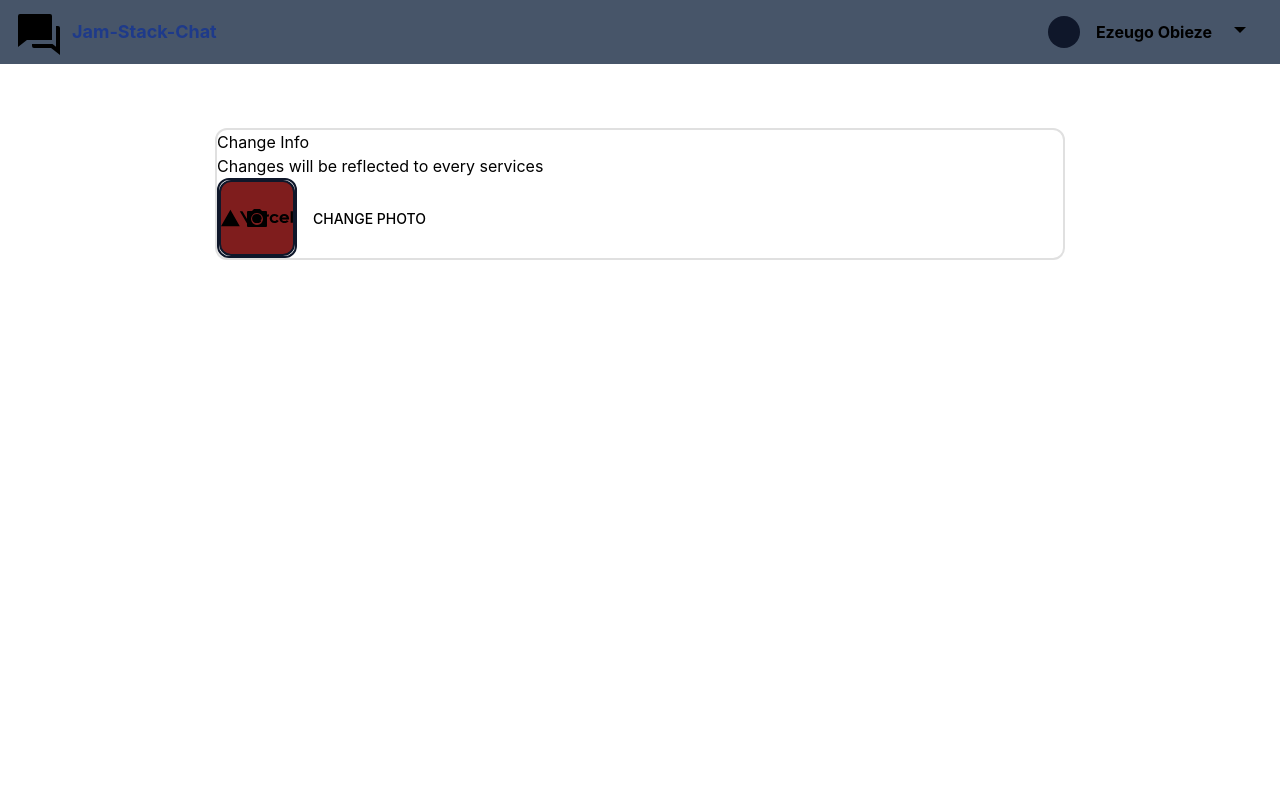
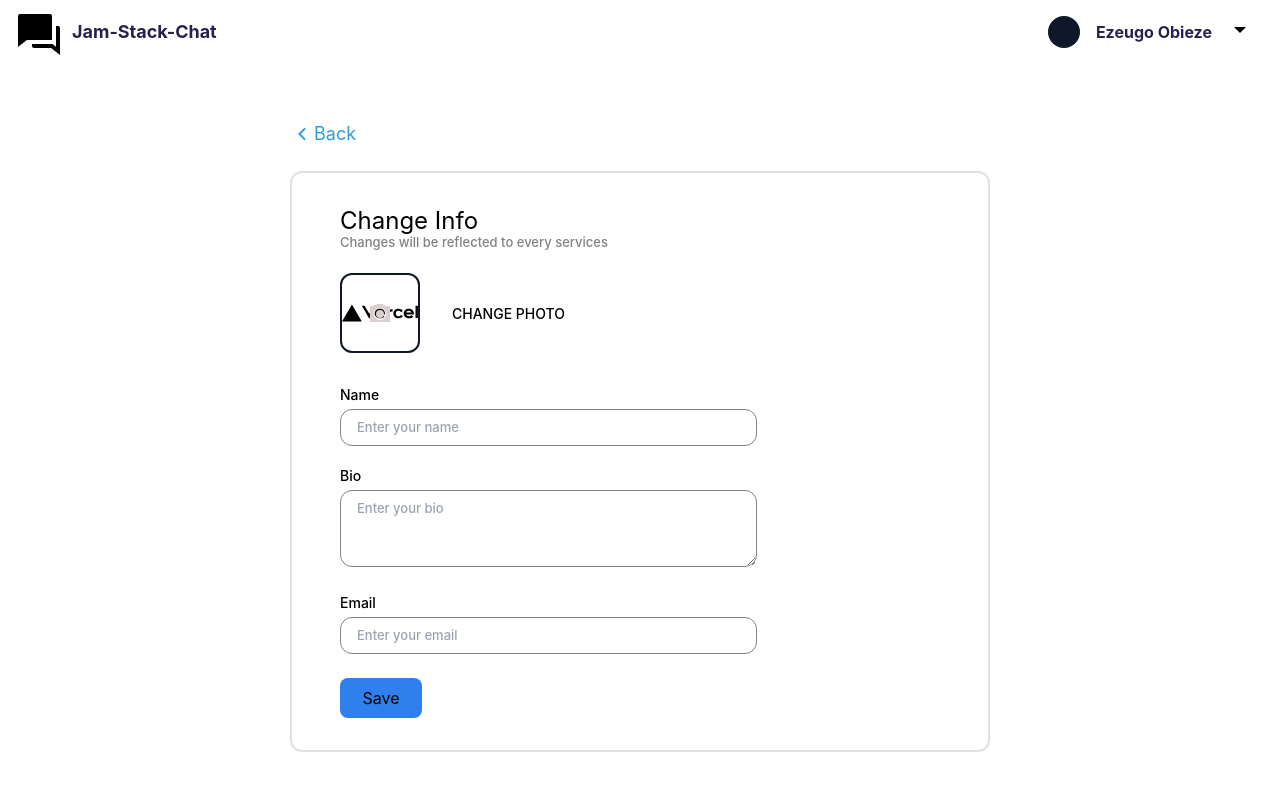
Before and after one commit to Akumzy/cloudinary-jamStack22, a Next.js app: page /editProfile in a window 1280 px wide. Shown: the top 790 px of the page. Built offline with nearby package versions, Linux system fonts and the light colour scheme.

Commit message:
added editProfile page

```diff
--- a/components/Navigation.tsx
+++ b/components/Navigation.tsx
@@ -51,12 +51,12 @@ export default function Navigation() {
         <span>
           <LogoIcon />
         </span>
-        <p className="text-lg font-bold text-blue-900">Jam-Stack-Chat</p>
+        <p className="text-lg font-bold text-[#282051]">Jam-Stack-Chat</p>
       </div>
 
       <div className="flex items-center w-fit space-x-4">
         <div className="bg-slate-900 rounded-full p-2 w-8 h-8"></div>
-        <p className="font-bold">Ezeugo Obieze</p>
+        <p className="font-bold text-[#282051]">Ezeugo Obieze</p>
         <UserComponent />
       </div>
     </div>
--- a/components/icons/images.tsx
+++ b/components/icons/images.tsx
@@ -150,6 +150,23 @@ export const CameraIcon = () => (
     height="24"
   >
     <path fill="none" d="M0 0h24v24H0z" />
-    <path d="M9 3h6l2 2h4a1 1 0 0 1 1 1v14a1 1 0 0 1-1 1H3a1 1 0 0 1-1-1V6a1 1 0 0 1 1-1h4l2-2zm3 16a6 6 0 1 0 0-12 6 6 0 0 0 0 12zm0-2a4 4 0 1 1 0-8 4 4 0 0 1 0 8z" />
+    <path
+      d="M9 3h6l2 2h4a1 1 0 0 1 1 1v14a1 1 0 0 1-1 1H3a1 1 0 0 1-1-1V6a1 1 0 0 1 1-1h4l2-2zm3 16a6 6 0 1 0 0-12 6 6 0 0 0 0 12zm0-2a4 4 0 1 1 0-8 4 4 0 0 1 0 8z"
+      fill="rgba(220,207,207,1)"
+    />
   </svg>
 );
+export const LeftArrowIcon = () => (
+  <svg
+    xmlns="http://www.w3.org/2000/svg"
+    viewBox="0 0 24 24"
+    width="24"
+    height="24"
+  >
+    <path fill="none" d="M0 0h24v24H0z" />
+    <path
+      d="M10.828 12l4.95 4.95-1.414 1.414L8 12l6.364-6.364 1.414 1.414z"
+      fill="rgba(45,156,219,1)"
+    />
+  </svg>
+);
--- a/pages/editProfile.tsx
+++ b/pages/editProfile.tsx
@@ -1,30 +1,36 @@
-import { CameraIcon } from "../components/icons/images";
+import { CameraIcon, LeftArrowIcon } from "../components/icons/images";
 import Navigation from "../components/Navigation";
 import Image from "next/image";
 
 export default function EditProfile() {
   return (
     <>
-      <div className="px-4 py-2 bg-slate-600 ">
+      <div className="px-4 py-2 ">
         <Navigation />
       </div>
-      <div className="mt-16 border-2 border-[#E0E0E0] w-[850px] mx-auto rounded-xl ">
+      <section className="px-4">
+        <div className="mt-14 mb-6 flex items-center cursor-pointer md:w-[700px] mx-auto">
+          <LeftArrowIcon />
+          <span className="text-[#2D9CDB] font-normal text-[18px] ">Back</span>
+        </div>
+        <div className="mb-24 border-2 border-[#E0E0E0] md:w-[700px] mx-auto rounded-xl py-8 px-12 ">
           <span>
-          <p>Change Info</p>
-          <p>Changes will be reflected to every services</p>
+            <p className="font-normal text-2xl mb-1">Change Info</p>
+            <p className="text-[#828282] text-[13px] leading-[3.5px] font-medium mb-7 ">
+              Changes will be reflected to every services
+            </p>
           </span>
-        <div className="flex space-x-4 items-center">
+          <div className="flex space-x-8 items-center mb-8">
             <div className="relative flex items-center justify-center w-20 h-20 border-2 border-slate-900 rounded-xl">
-            <div className="bg-red-900 w-full h-full rounded-xl border-2 border-slate-900">
+              <div className="w-full h-full rounded-xl ">
                 <Image
                   src={"/vercel.svg"}
                   width="100"
                   height="100"
                   alt="user image"
-                // className="relative"
                 />
               </div>
-            <div className="absolute">
+              <div className="absolute bg-transparent">
                 <CameraIcon />
               </div>
             </div>
@@ -33,7 +39,48 @@ export default function EditProfile() {
               <button className="text-sm font-medium">CHANGE PHOTO</button>
             </div>
           </div>
+          <div>
+            <form action="">
+              <label htmlFor="fullName">
+                <p className="text-sm font-medium mb-1">Name</p>
+                <input
+                  type="text"
+                  name="fullName"
+                  id="fullName"
+                  placeholder="Enter your name"
+                  className="font-medium text-[13px] border-[1px] border-[#828282] rounded-xl outline-none md:w-[417px] px-4 py-2 mb-5 "
+                />
+              </label>
+              <label htmlFor="bio">
+                <p className="text-sm font-medium mb-1">Bio</p>
+                <textarea
+                  name="bio"
+                  id="bio"
+                  cols={30}
+                  rows={3}
+                  placeholder="Enter your bio"
+                  className="font-medium text-[13px] border-[1px] border-[#828282] rounded-xl outline-none md:w-[417px] px-4 py-2 mb-5 "
+                ></textarea>
+              </label>
+              <label htmlFor="email">
+                <p className="text-sm font-medium mb-1">Email</p>
+                <input
+                  type="email"
+                  name="email"
+                  id="email"
+                  placeholder="Enter your email"
+                  className="font-medium text-[13px] border-[1px] border-[#828282] rounded-xl outline-none md:w-[417px] px-4 py-2 "
+                />
+              </label>
+              <div className="w-[82px] mt-6">
+                <button className="bg-[#2F80ED] p-2 w-full rounded-lg ">
+                  Save
+                </button>
               </div>
+            </form>
+          </div>
+        </div>
+      </section>
     </>
   );
 }
--- a/pages/login.tsx
+++ b/pages/login.tsx
@@ -17,7 +17,7 @@ export default function Login() {
         <div className="px-[38px] py-[50px] w-[380px] h-[400px] mx-auto rounded-3xl dark:bg-gray-800 bg-white border border-[#BDBDBD] ">
           <div className="w-fit  flex justify-center items-center mb-7 space-x-2">
             {checked ? <LogoIconLight /> : <LogoIcon />}
-            <p className="text-lg font-bold dark:text-blue-600 text-blue-900">
+            <p className="text-lg font-bold dark:text-blue-700 text-[#282051]">
               Jam-Stack-Chat
             </p>
           </div>
```
Lines whose indentation alone changed are shown as unchanged.
